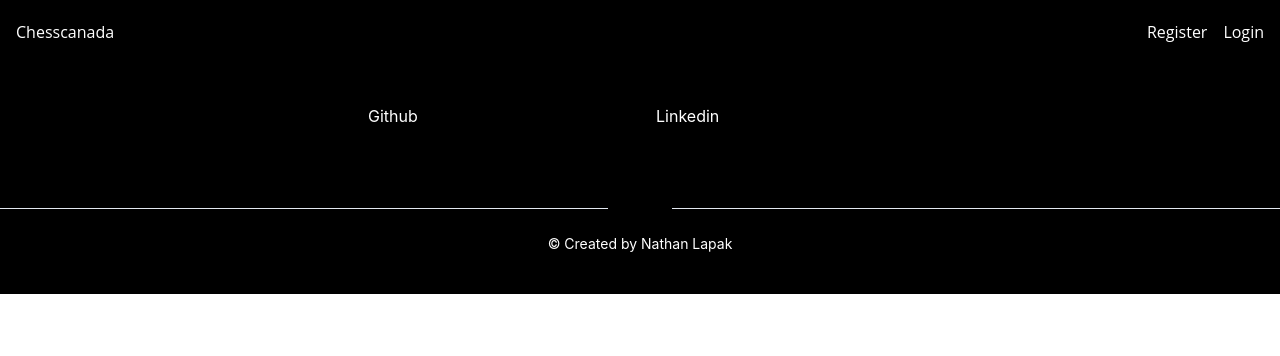
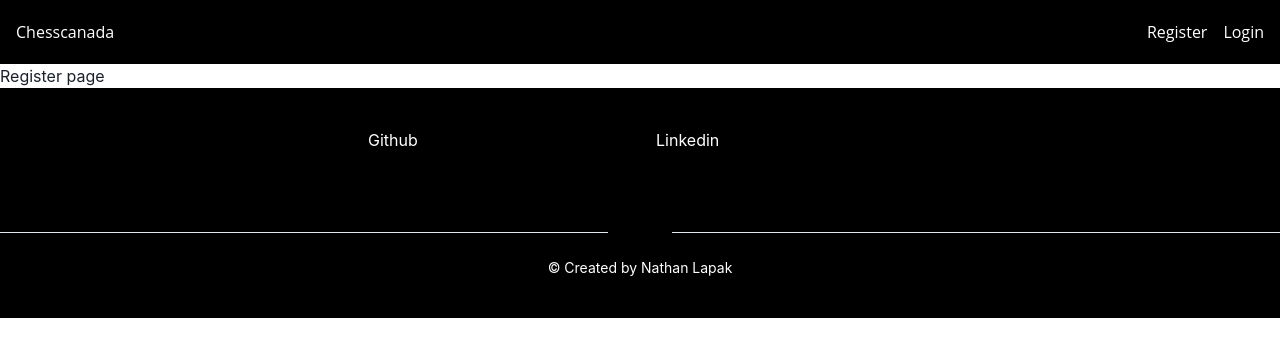
Before and after one commit to NateLapak/Chesscanada, a React (Create React App) app in the folder frontend/: page /register in a window 1280 px wide. Shown: the top 356 px of the page. Built offline with nearby package versions, Linux system fonts and the light colour scheme.

Commit message:
Added register page

```diff
--- a/frontend/src/App.js
+++ b/frontend/src/App.js
@@ -1,5 +1,7 @@
 import Home from './Pages/Home';
 import Login from "./Pages/Login"
+import Register from './Pages/Register';
+
 
 import Navbar from './Components/Navbar/Navbar';
 import Footer from "./Components/Footer/Footer";
@@ -15,6 +17,7 @@ function App() {
       <Routes>
         <Route path="/" element={<Home />} />
         <Route path="/login" element={<Login />} />
+        <Route path="/register" element={<Register />} />
       </Routes>
       <Footer />
 
--- /dev/null
+++ b/frontend/src/Components/Register/Registerpage.jsx
@@ -0,0 +1,9 @@
+const Registerpage = () => {
+    return (
+        <div>
+            <h2>Register page</h2>
+        </div>
+    )
+}
+
+export default Registerpage
--- a/frontend/src/Pages/Register.jsx
+++ b/frontend/src/Pages/Register.jsx
@@ -0,0 +1,11 @@
+import Registerpage from "../Components/Register/Registerpage"
+
+const Register = () => {
+    return (
+        <div>
+            <Registerpage />
+        </div>
+    )
+}
+
+export default Register
```
